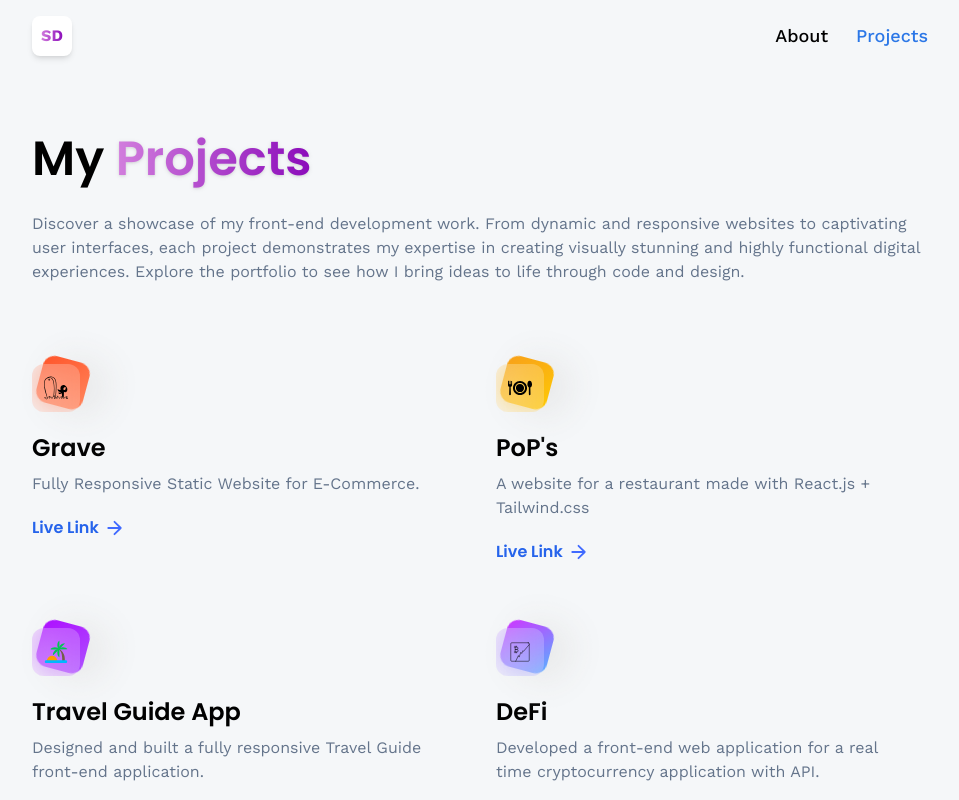
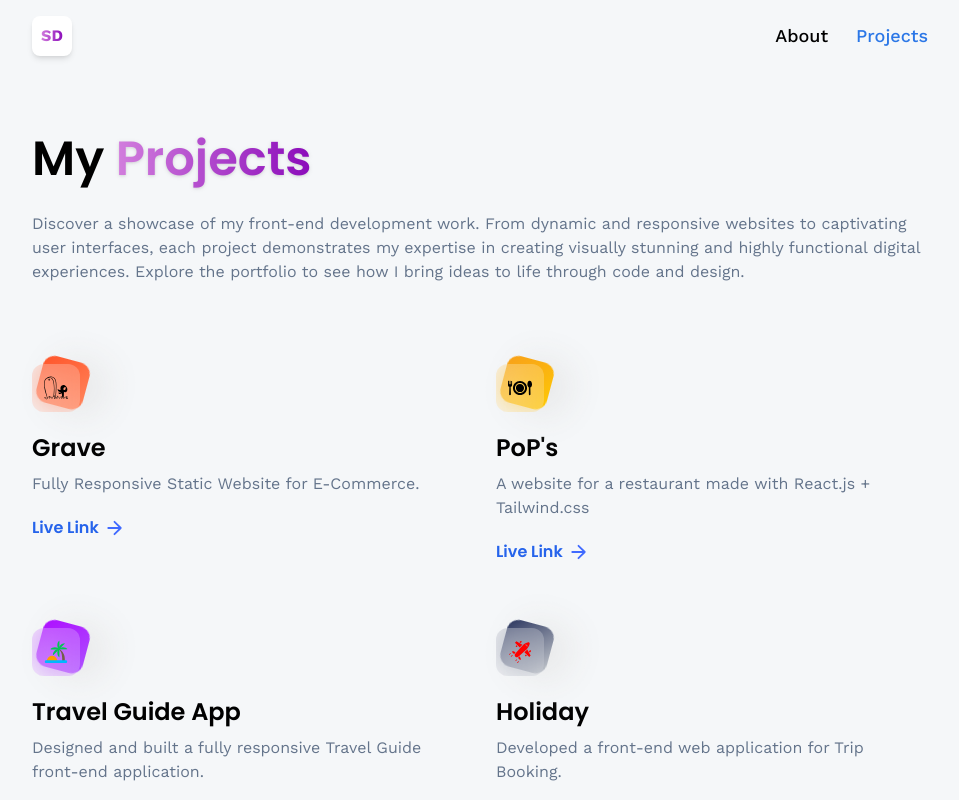
Before and after one commit to SahanDev00/portfolio, a React (Vite) app: page /projects in a window 1280 px wide. Shown: the top 800 px of the page, without its empty margins (160-1119 px from the left). Built offline with nearby package versions, Linux system fonts and the light colour scheme; no server answers.

Commit message:
commited

```diff
--- a/src/constants/index.js
+++ b/src/constants/index.js
@@ -151,13 +151,6 @@ export const projects = [
         link: 'https://travellerwebapp.netlify.app',
     },
     {
-        iconUrl: BTC,
-        theme: 'btn-back-pink',
-        name: 'DeFi',
-        description: 'Developed a front-end web application for a real time cryptocurrency application with API.',
-        link: 'https://defiapplication.netlify.app',
-    },
-    {
         iconUrl: holiday,
         theme: 'btn-back-black',
         name: 'Holiday',
```
